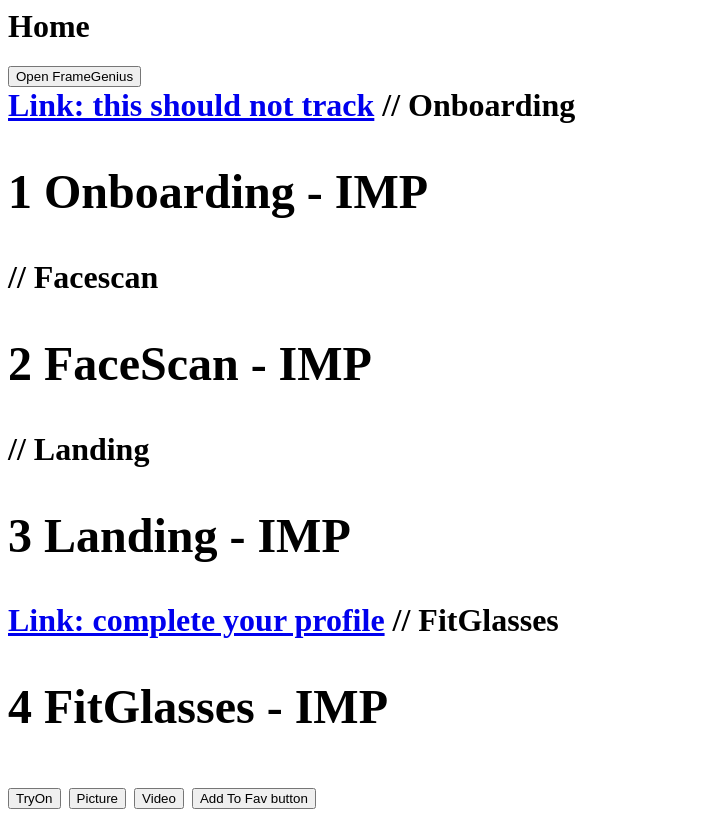
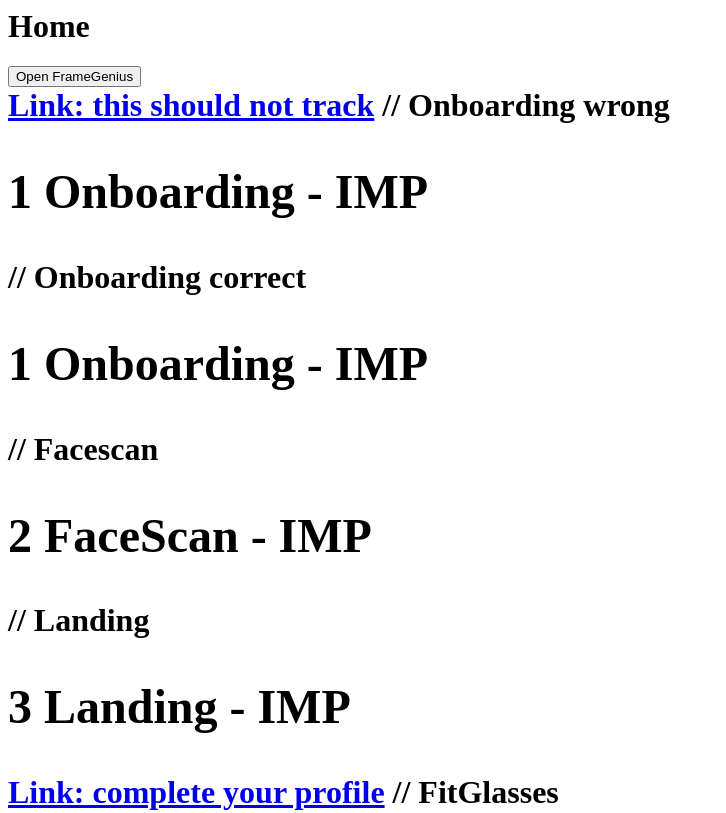
Before and after one commit to LWAteam/fadv2, a plain HTML site: page index.html in a window 1280 px wide. Shown: the top 813 px of the page, without its empty margins (0-726 px from the left). Drawn offline with nearby package versions, Linux system fonts and the light colour scheme; a script that the page names is missing.

Commit message:
Onboarding correct
s

```diff
--- a/index.html
+++ b/index.html
@@ -10,8 +10,10 @@
 <div data-analytics_available_call="0" border="1">
 <a href="#">Link: this should not track</a>
 
-// Onboarding
+// Onboarding wrong
 <h2 onclick="tealium_data2track.push({'id': 'Impression', 'Page_Section1': 'FrameGenius','Page_Section2':'Facescan','Fg_Release':'GIADA'})">1 Onboarding - IMP</h2>
+// Onboarding correct
+<h2 onclick="tealium_data2track.push({'id': 'Impression', 'Page_Section2':'FrameGenius:Facescan','Fg_Release':'GIADA'})">1 Onboarding - IMP</h2>
 
 // Facescan
 <h2 onclick="tealium_data2track.push({'id': 'Impression', 'Page_Section1': 'FrameGenius','Page_Section2':'Onboarding','Fg_Release':'GIADA'})">2 FaceScan - IMP</h2>
```
